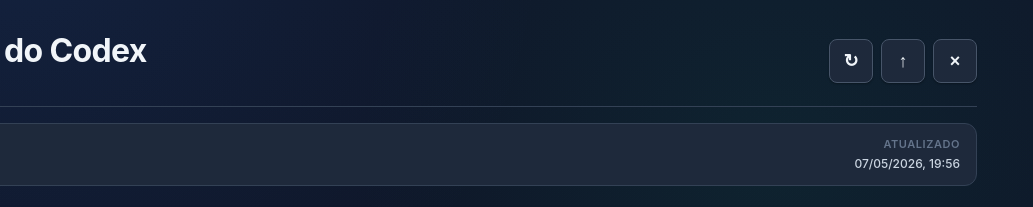
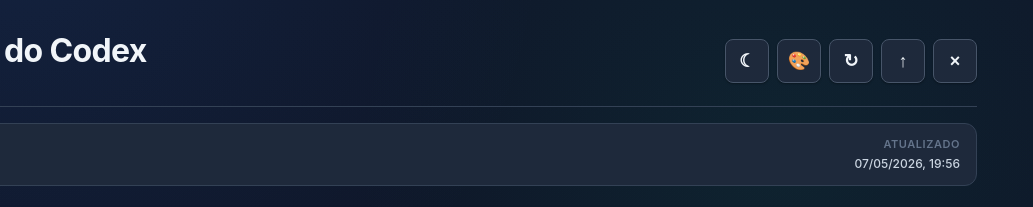
Before and after one commit to leosaquetto/codex-usage, a plain HTML site: page webapp/index.html in a window 1280 px wide. Shown: the top 207 px of the page, 247-1280 px from the left. Drawn offline with Linux system fonts and the light colour scheme; no server answers; files whose address does not match are found by name.

Commit message:
Ajusta paridade dos controles de tema no webapp

```diff
--- a/webapp/index.html
+++ b/webapp/index.html
@@ -40,6 +40,12 @@
           </div>
 
           <div class="header-actions">
+            <button id="themeToggleButton" class="icon-button" title="Alternar tema" aria-label="Alternar tema" aria-pressed="false">
+              <span id="themeToggleIcon" class="icon">◐</span>
+            </button>
+            <button id="themeColorButton" class="icon-button" title="Cor do tema" aria-label="Cor do tema">
+              <span class="icon">🎨</span>
+            </button>
             <button id="refreshButton" class="icon-button" title="Recarregar página" aria-label="Recarregar">
               <span class="icon">↻</span>
             </button>
@@ -49,6 +55,7 @@
             <button id="closeButton" class="icon-button" title="Fechar" aria-label="Fechar">
               <span class="icon">×</span>
             </button>
+            <input id="themeColorInput" type="color" value="#3b82f6" aria-label="Selecionar cor do tema" hidden />
           </div>
         </div>
 
```
Also changed, not shown: .github/workflows/vercel-preview.yml, .github/workflows/vercel-production.yml.
